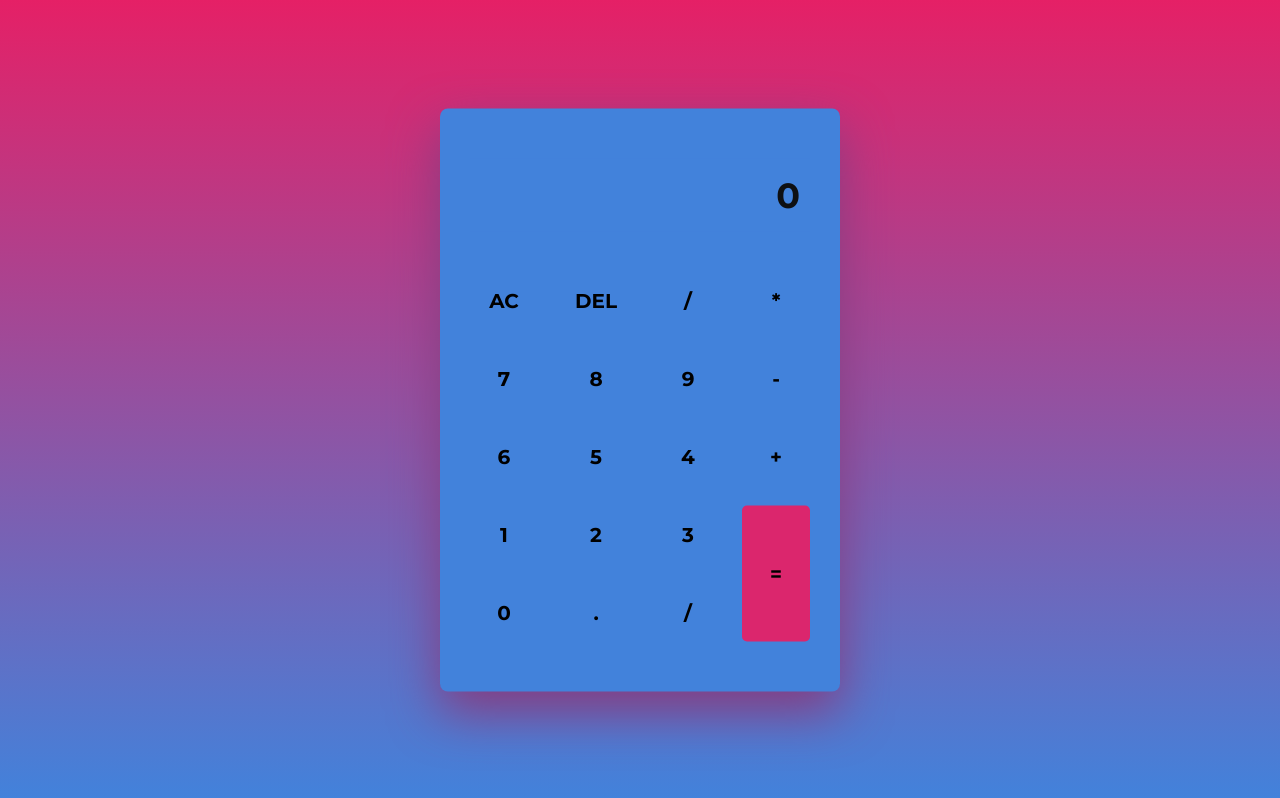
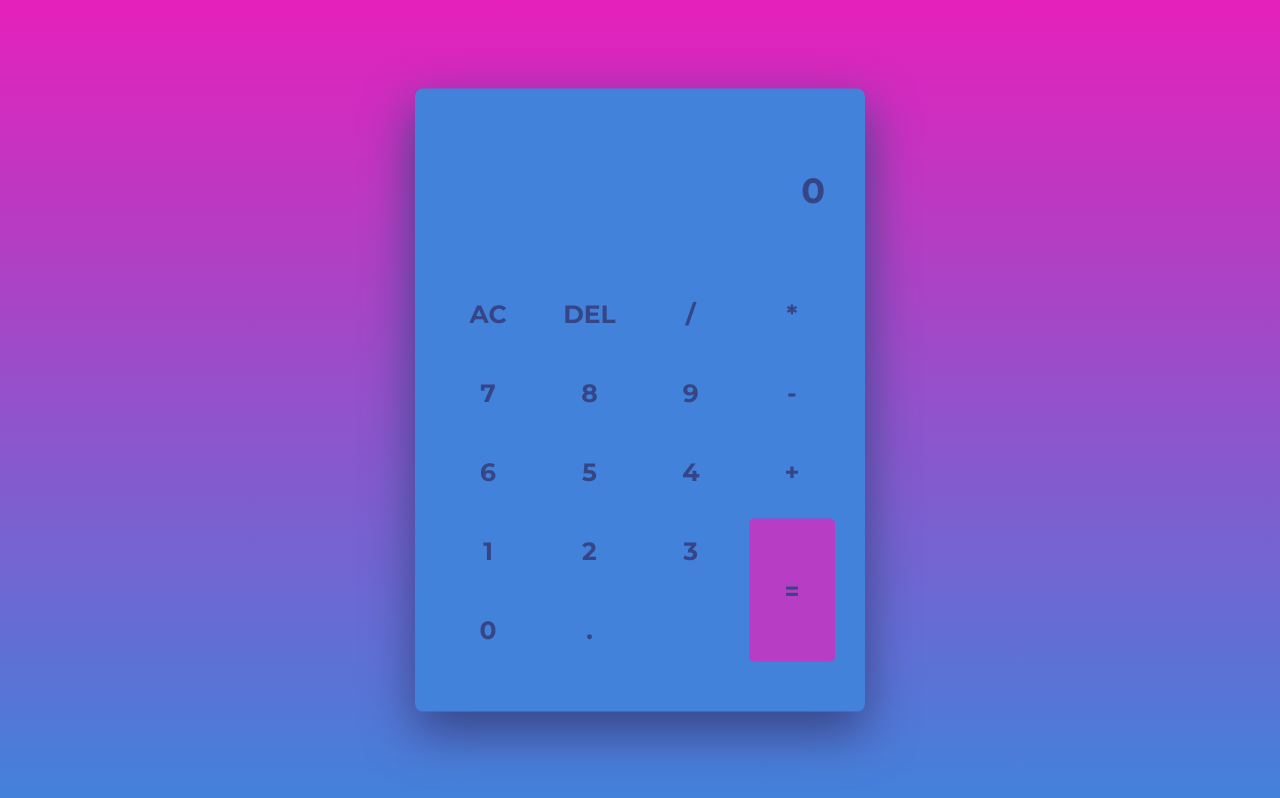
Before and after one commit to anarayner/anarayner.github.io-culculator, a plain HTML site: page index.html in a window 1280 px wide. Drawn offline with Linux system fonts and the light colour scheme.

Commit message:
style changes

```diff
--- a/index.html
+++ b/index.html
@@ -22,8 +22,8 @@
         <input type="button" value="AC" id="clear" />
         <input type="button" value="DEL" id="delete" />
 
-        <input type="button" value="/" class="input__button" />
-        <input type="button" value="*" class="input__button" />
+        <input type="button" value="/" class="division" />
+        <input type="button" value="*" class="multipl" />
 
         <input type="button" value="7" class="input__button" />
         <input type="button" value="8" class="input__button" />
@@ -42,7 +42,6 @@
 
         <input type="button" value="0" class="input__button" />
         <input type="button" value="." class="input__button" />
-        <input type="button" value="/" class="input__button" />
       </div>
     </div>
     <script src="script.js"></script>
--- a/script.js
+++ b/script.js
@@ -0,0 +1,11 @@
+let equalPressed = 0;
+
+// Refer all buttons exclude AC and DEL
+
+const button = document.querySelectorAll(".input__button");
+
+const AC = document.getElementById("clear");
+const DEL = document.getElementById("delete");
+
+const input = document.getElementById("input");
+const equal = document.getElementById("equal");
--- a/style.css
+++ b/style.css
@@ -4,6 +4,7 @@
   box-sizing: border-box;
   font-family: "Montserrat", sans-serif;
   font-weight: 700;
+  color: #364586;
 }
 
 body {
@@ -11,13 +12,13 @@ body {
   background: rgb(229, 209, 32);
   background: linear-gradient(
     -180deg,
-    rgba(229, 32, 102, 1) 0%,
+    rgb(229, 32, 186) 0%,
     rgba(66, 130, 219, 1) 100%
   );
 }
 
 .culculator {
-  width: 400px;
+  width: 450px;
   background-color: rgba(66, 130, 219, 1);
   padding: 50px 30px;
   position: absolute;
@@ -25,7 +26,7 @@ body {
   top: 50%;
   left: 50%;
   border-radius: 8px;
-  box-shadow: 0 20px 50px #863b7f;
+  box-shadow: 0 20px 50px #364586;
 }
 
 .display {
@@ -34,29 +35,29 @@ body {
 
 .display input {
   width: 100%;
-  padding: 15px 10px;
+  padding: 30px 10px;
   text-align: right;
   border: none;
   background-color: rgba(66, 130, 219, 1);
-  color: rgb(48, 19, 75);
+  color: #364586;
   font-size: 35px;
 }
 
 .display input::placeholder {
-  color: rgb(14, 16, 19);
+  color: #364586;
   opacity: 100%;
 }
 
 .buttons {
   display: grid;
   grid-template-columns: repeat(4, 1fr);
-  grid-gap: 20px;
+  grid-gap: 15px;
   margin-top: 40px;
 }
 
 .buttons input[type="button"] {
-  font-size: 20px;
-  padding: 17px;
+  font-size: 25px;
+  padding: 17px 17px;
   border: none;
   background-color: transparent;
   cursor: pointer;
@@ -69,5 +70,5 @@ body {
 
 .buttons input[type="button"]#equal {
   grid-row: span 2;
-  background-color: #db266d;
+  background-color: #b63dc4;
 }
```
